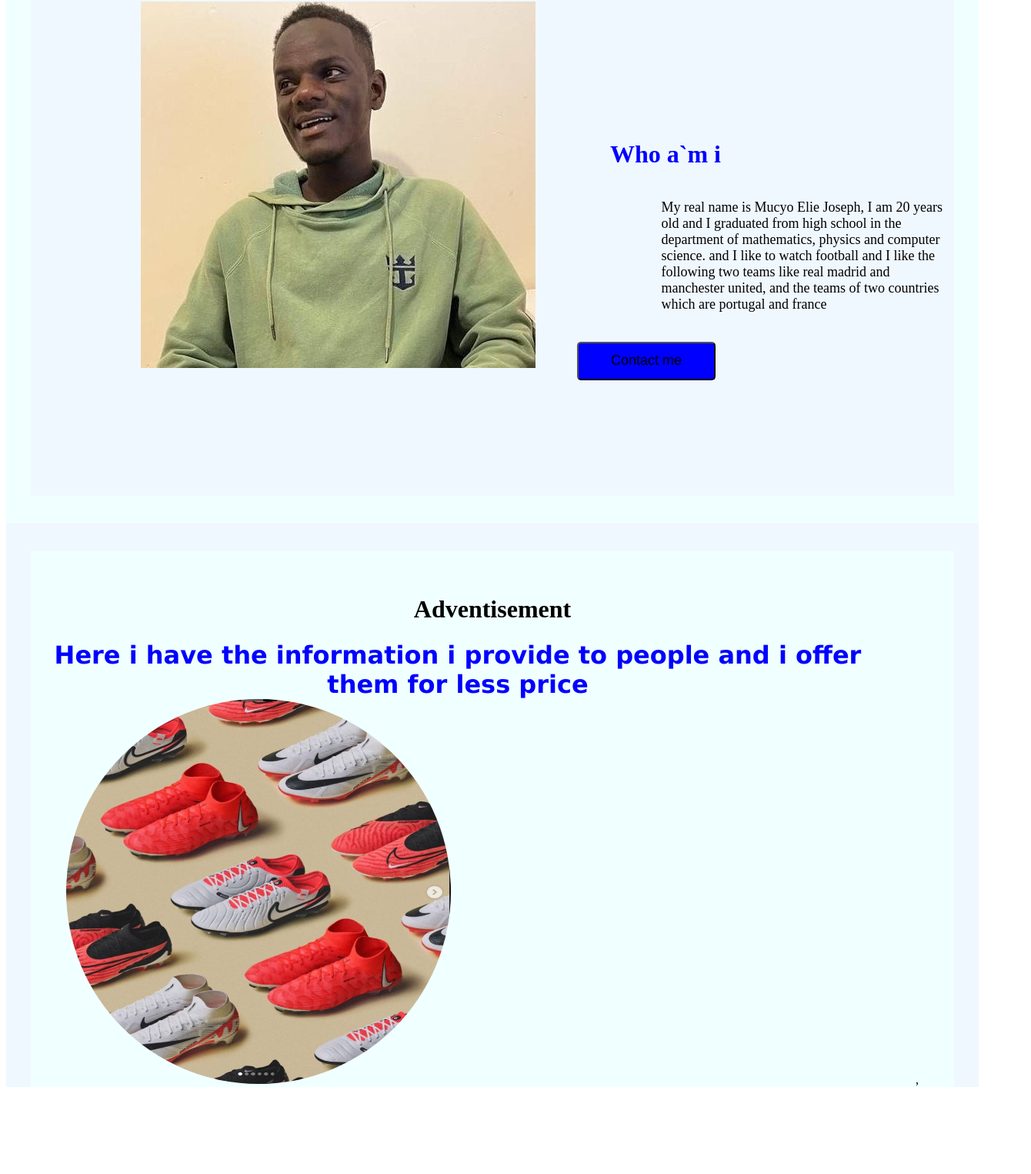
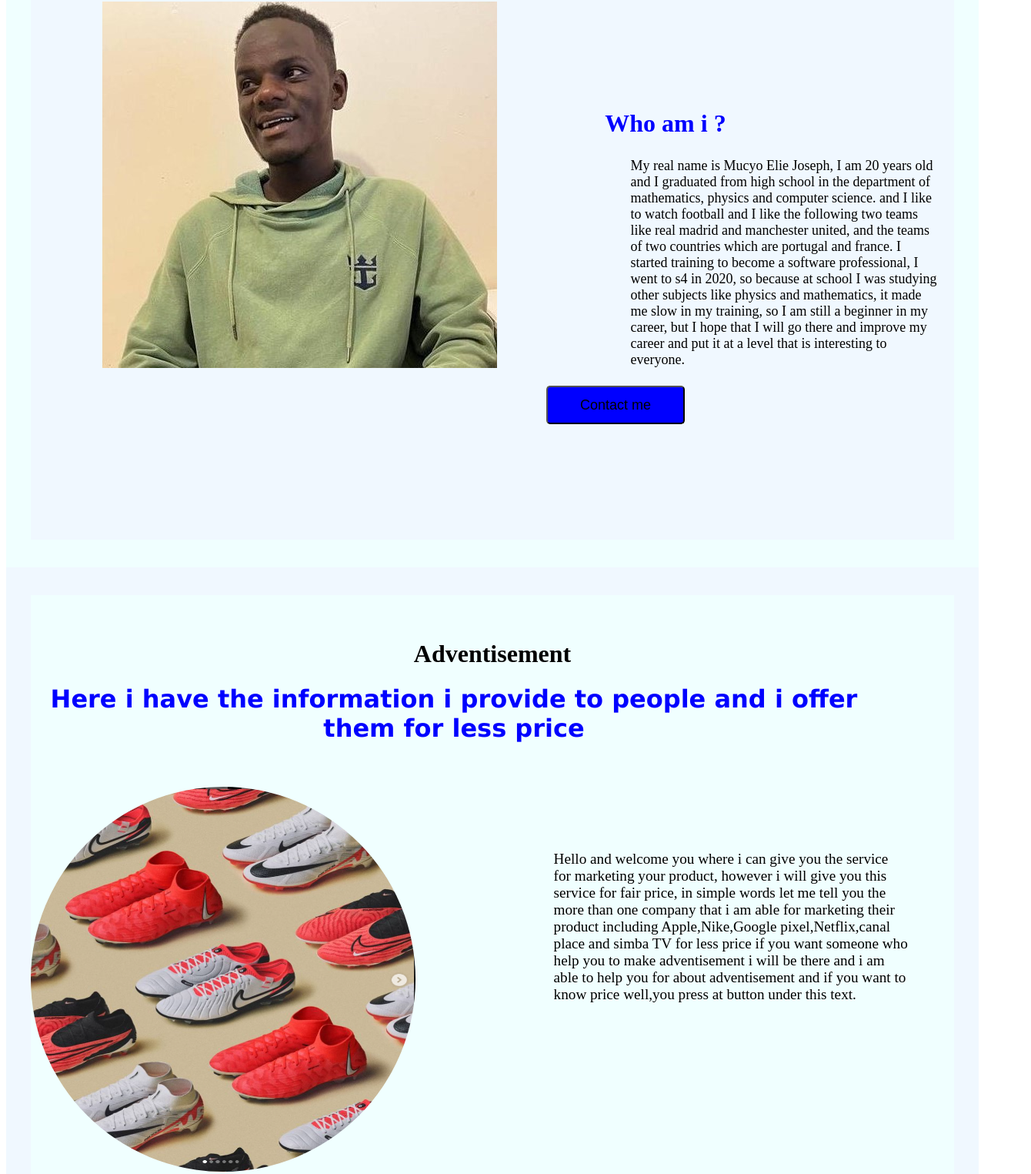
Before and after one commit to mucyoelie/MUCYO, a plain HTML site: page index.html in a window 1280 px wide. Shown: the part 885-2410 px from the top of the page at 77% size, 1340 px wide, since content can reach past the window. Before the commit the page ends 2305 px from the top, so only its background shows below. Drawn offline with Linux system fonts and the light colour scheme.

Commit message:
Add files via upload
ok

```diff
--- a/index.html
+++ b/index.html
@@ -45,9 +45,12 @@
   <div class="seen"><br><br>
     <h1 >About me</h1>
     <img src="image6.jpg">
-    <h2>Who a`m i</h2>
+    <h2>Who am i ?</h2>
   <p>My real name is Mucyo Elie Joseph, I am 20 years old and I graduated from high school in the department of mathematics, physics and computer science.
-  and I like to watch football and I like the following two teams like real madrid and manchester united, and the teams of two countries which are portugal and france</p>
+  and I like to watch football and I like the following two teams like real madrid and manchester united, and the teams of two countries which are portugal and france.
+  I started training to become a software professional, I went to s4 in 2020, so because at school I was studying other subjects like physics and mathematics,
+   it made me slow in my training, so I am still a beginner in my career, but I hope that I will go there and improve my career and put it at a level that is interesting to everyone.
+</p>
   <button><a href="#">Contact me</a></button>
 </div><br><br>
 </div>
@@ -55,6 +58,12 @@
   <div class="machu"><br><br>
   <h1>Adventisement</h1>
   <article>Here i have the information i provide to people and i offer them for less price</article>
+  <p>Hello  and welcome you  where i can give you the service for marketing your product,
+    however i will give you this service for fair price, in simple words let me tell you the more than one company
+   that i am able for marketing their product including Apple,Nike,Google pixel,Netflix,canal place and simba TV for less price
+   if you want someone who help you to make adventisement i will be there and i am able to help you for about adventisement and if you want to know
+   price well,you press at button under this text.
+  </p>
 <img id="myImage" src="image5.webp">
 <script>
   var images = ["car1.png ", "footballshoes.png","jude.png","apple.png","movie.png","nikesho.png","pixel7.png"];
@@ -63,7 +72,13 @@
     index = (index + 1) % images.length;
     document.getElementById("myImage").src = images[index];
   }, 5000);
-</script>,
+</script>
+</div><br><br>
+</div><br><br>
+<div class="hello">
+<div class="enzo"><br><br><br>
+ <img src="image8.webp">
+ <h1>What about My Aime ?</h1>
 </div>
 </div>
 </center>
--- a/simple.css
+++ b/simple.css
@@ -137,22 +137,24 @@
   text-align: left;
   display: flex;
   margin-left: 780px;
-  margin-top: 40px;
+  margin-top: 5px;
   font-weight: lighter;
   font-size: large;
   position: relative;
-  padding-left: 40px;
+  padding-right: 20px;
   }
   .mbappe h1{
     color:blue;
   }
-  article{
+    article{
     font-size: xx-large;
     float: center;
-    margin-right: 90px;
+    margin-right: 100px;
     font-family: Verdana, Geneva, Tahoma, sans-serif;
     color: blue;
     font-weight: bolder;
+    margin-bottom: -400px;
+    padding-left: -600px;
   }
   aside{
     margin-right: -50px;
@@ -169,6 +171,14 @@
 .machu{
   background-color:azure;
   width: 95%;
+  padding-bottom: 80px;
+}
+.container p{
+  text-align: left;
+  margin-top: 540px;
+  margin-left: 680px;
+  font-size: larger;
+  padding-right: 60px;
 }
 .you{
   width: 80%;
@@ -185,7 +195,7 @@ padding-bottom: 150px;
 
 }
 .seen h1{
-  margin-right: 400px;
+  margin-right: 500px;
   font-size: xx-large;
   font-weight: bolder;
   font-family: Verdana, Geneva, Tahoma, sans-serif;
@@ -200,10 +210,10 @@ font-weight: bolder;
 .seen button{
   width: 180px;
   height: 50px;
-  margin-left: 400px;
+  margin-left: 320px;
   border-radius: 5px;
   background-color: blue;
-  margin-top: 20px;
+  margin-top: 5px;
 }
 .seen a{
   text-decoration: none;
@@ -211,13 +221,32 @@ font-weight: bolder;
   color: black;
 }
 .seen img{
-  margin-right: 400px;
-  padding-bottom: 100px;
+  margin-right: 500px;
+  padding-bottom: 60px;
 }
 #myImage{
   width: 500px;
   height: 500px;
-  margin-right: 600px;
+  margin-right: 700px;
   border-radius: 300px;
-
+  margin-top: -300px;
 }
+.enzo{
+  width: 95%;
+  background-color:aliceblue;
+  margin-bottom: -60px;
+  padding-bottom: 480px;
+}
+.hello img{
+  width: 600px;
+  height: 550px;
+  margin-left: 700px;
+  margin-top: 20px;
+  border-radius: 10px;
+}
+.hello h1{
+  margin-right: 700px;
+  margin-top: -480px;
+  font-weight:bolder;
+  color:blue;
+}
```
